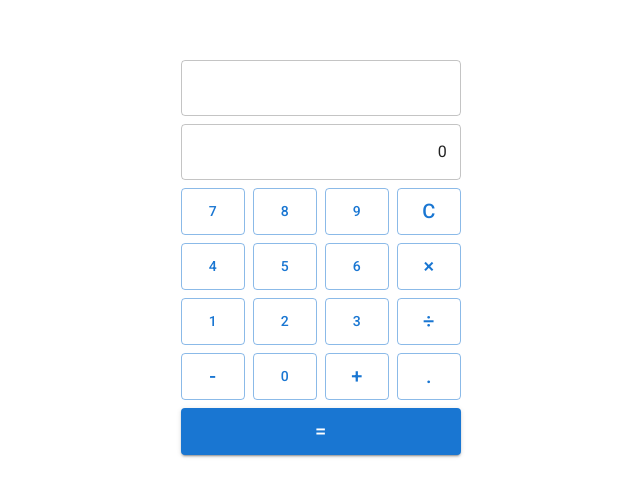
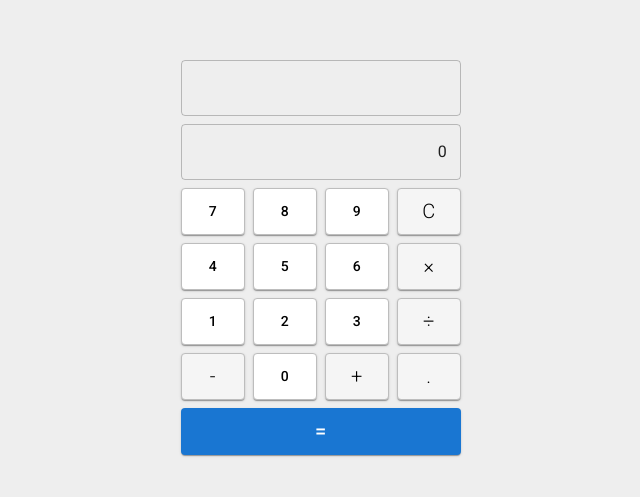
Before and after one commit to xorjamucar/Calculator, a React app in the folder client/: page / in a window 1280 px wide. Shown: the part 143-640 px from the top of the page, without its empty margins (319-959 px from the left). Built offline with nearby package versions, Linux system fonts and the light colour scheme.

Commit message:
make buttons more like windows

```diff
--- a/client/src/App/App.tsx
+++ b/client/src/App/App.tsx
@@ -25,9 +25,8 @@ export default function App() {
     () =>
       ["Cannot devide by zero", "Result is Undefined"].includes(userInput) ||
       (operation.slice(-1) === "=" && operand !== Operand.Null),
-    [userInput, operation]
+    [userInput, operation, operand]
   );
-
   // disable operations
   const disableOperations = React.useMemo(
     () =>
@@ -56,7 +55,6 @@ export default function App() {
   const changeInput = React.useCallback(
     (n: string) => {
       const splitNumber = userInput.split(".");
-      console.log(n);
       if (splitNumber.length === 2) {
         setUserInput(splitNumber[0] + "." + splitNumber[1] + n);
       } else {
@@ -135,6 +133,7 @@ export default function App() {
         minHeight: "100vh",
         alignItems: "center",
         justifyContent: "center",
+        backgroundColor: "#eeeeee",
         // width: 280,
       }}
     >
--- a/client/src/App/Components/ClearButton.tsx
+++ b/client/src/App/Components/ClearButton.tsx
@@ -8,7 +8,24 @@ export default function ClearButton({ handleClear }: ClearButtonProps) {
   return (
     <Button
       variant="outlined"
-      sx={{ fontSize: 20 }}
+      disableRipple
+      sx={{
+        fontSize: 20,
+        fontWeight: "1",
+        backgroundColor: "#f5f5f5",
+        boxShadow: 1,
+        color: "black",
+        borderColor: "#bdbdbd",
+        "&:hover": {
+          backgroundColor: "#eeeeee",
+          borderColor: "#bdbdbd",
+        },
+        "&:active": {
+          backgroundColor: "#eeeeee",
+          borderColor: "#bdbdbd",
+          boxShadow: 0,
+        },
+      }}
       onClick={() => handleClear("0")}
     >
       C
--- a/client/src/App/Components/DecimalButton.tsx
+++ b/client/src/App/Components/DecimalButton.tsx
@@ -12,7 +12,24 @@ export default function DecimalButton({
   return (
     <Button
       variant="outlined"
-      sx={{ fontSize: 20 }}
+      disableRipple
+      sx={{
+        fontSize: 20,
+        fontWeight: "1",
+        backgroundColor: "#f5f5f5",
+        boxShadow: 1,
+        color: "black",
+        borderColor: "#bdbdbd",
+        "&:hover": {
+          backgroundColor: "#eeeeee",
+          borderColor: "#bdbdbd",
+        },
+        "&:active": {
+          backgroundColor: "#eeeeee",
+          borderColor: "#bdbdbd",
+          boxShadow: 0,
+        },
+      }}
       onClick={handleNewInputIsDecimal}
       disabled={
         userInput === "Cannot devide by zero" ||
--- a/client/src/App/Components/EqualButton.tsx
+++ b/client/src/App/Components/EqualButton.tsx
@@ -20,7 +20,21 @@ export default function EqualButton({
     <Button
       fullWidth
       variant="contained"
-      sx={{ fontSize: 20 }}
+      disableRipple
+      sx={{
+        fontSize: 20,
+        boxShadow: 1,
+        borderColor: "#bdbdbd",
+        "&:hover": {
+          backgroundColor: "#1e88e5",
+          borderColor: "#bdbdbd",
+        },
+        "&:active": {
+          backgroundColor: "#42a5f5",
+          borderColor: "#bdbdbd",
+          boxShadow: 0,
+        },
+      }}
       onClick={handleButtonClick}
     >
       =
--- a/client/src/App/Components/NumberButton.tsx
+++ b/client/src/App/Components/NumberButton.tsx
@@ -28,7 +28,26 @@ export default function NumberButton({
     handleInputChange(num);
   };
   return (
-    <Button variant="outlined" onClick={handleClick}>
+    <Button
+      variant="outlined"
+      onClick={handleClick}
+      disableRipple
+      sx={{
+        backgroundColor: "white",
+        boxShadow: 1,
+        color: "black",
+        borderColor: "#bdbdbd",
+        "&:hover": {
+          backgroundColor: "#eeeeee",
+          borderColor: "#bdbdbd",
+        },
+        "&:active": {
+          backgroundColor: "#eeeeee",
+          borderColor: "#bdbdbd",
+          boxShadow: 0,
+        },
+      }}
+    >
       {num}
     </Button>
   );
--- a/client/src/App/Components/OperandButton.tsx
+++ b/client/src/App/Components/OperandButton.tsx
@@ -17,7 +17,24 @@ export default function OperandButton({
   return (
     <Button
       variant="outlined"
-      sx={{ fontSize: 20 }}
+      disableRipple
+      sx={{
+        fontSize: 20,
+        fontWeight: "1",
+        backgroundColor: "#f5f5f5",
+        boxShadow: 1,
+        color: "black",
+        borderColor: "#bdbdbd",
+        "&:hover": {
+          backgroundColor: "#eeeeee",
+          borderColor: "#bdbdbd",
+        },
+        "&:active": {
+          backgroundColor: "#eeeeee",
+          borderColor: "#bdbdbd",
+          boxShadow: 0,
+        },
+      }}
       onClick={handleClick}
       disabled={disabled}
     >
```
